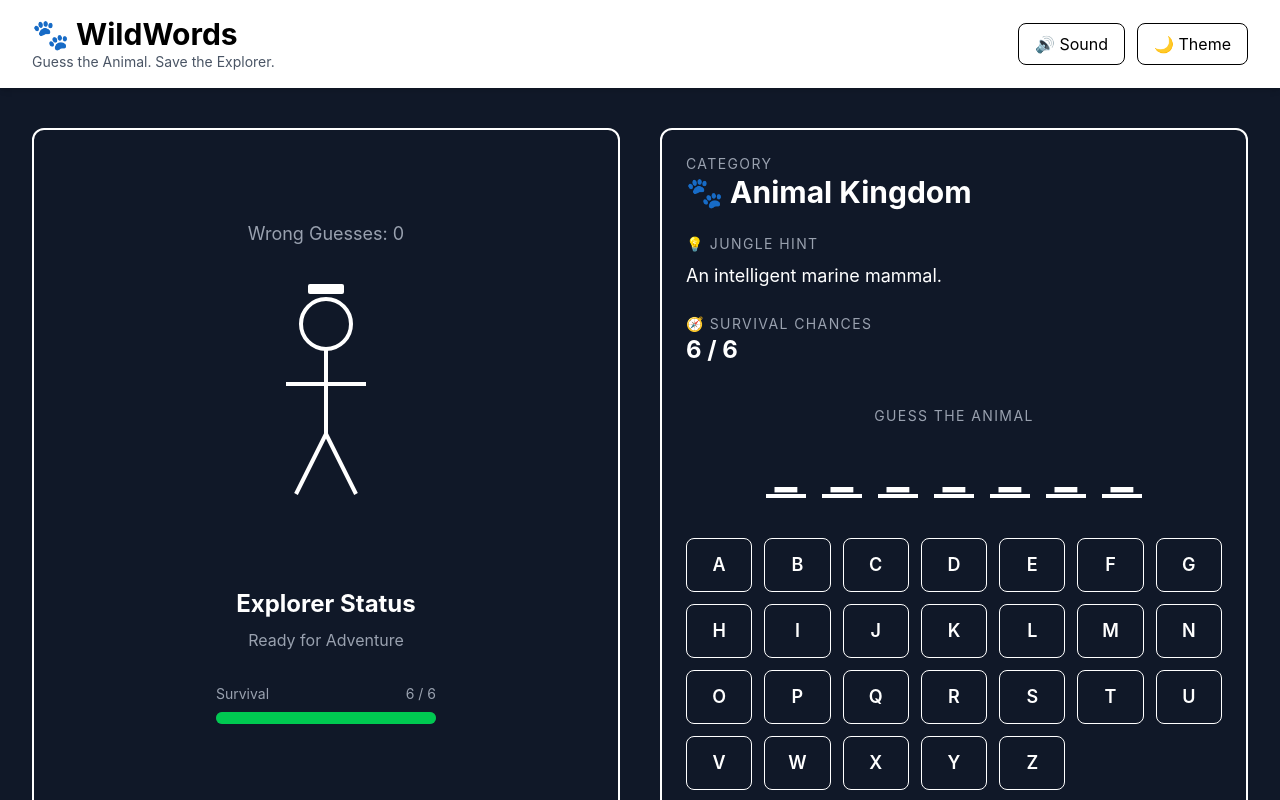
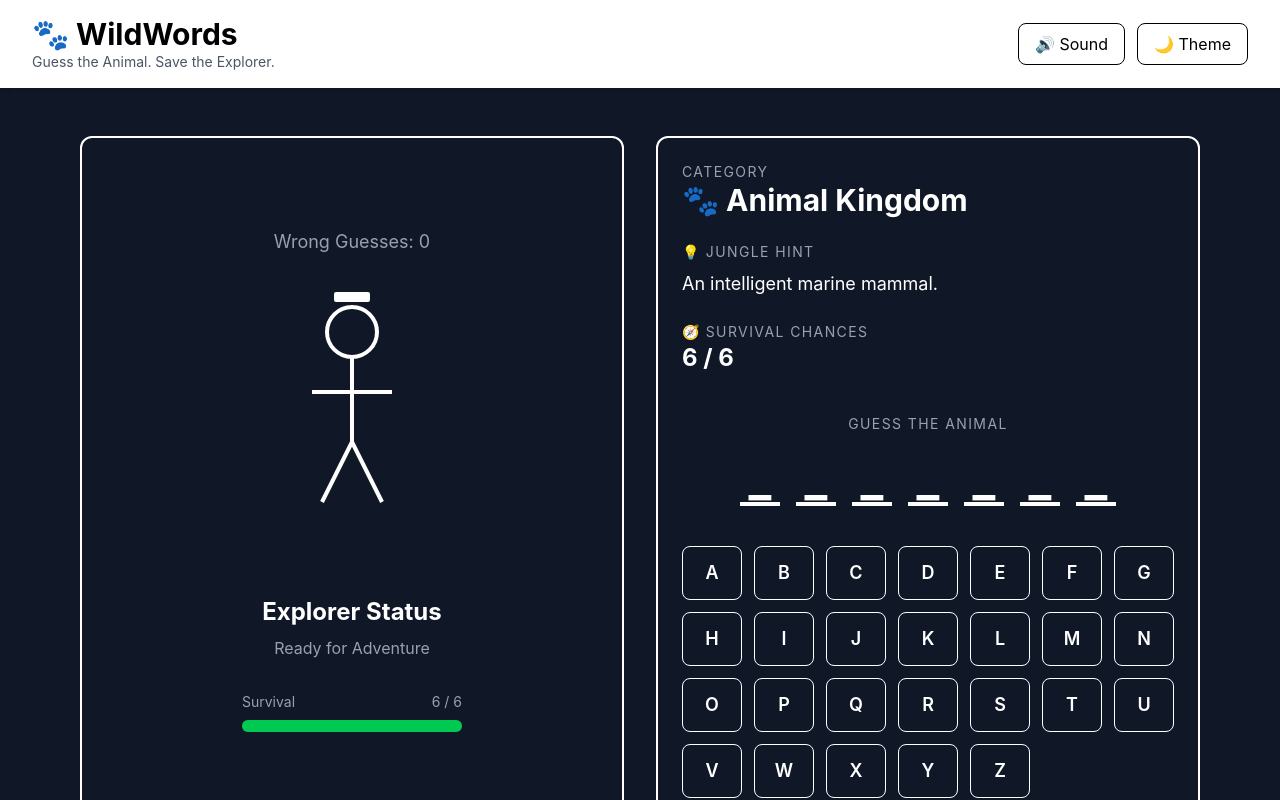
Before and after one commit to Rashika-S/3skill-frontend-internship, a React (Vite) app in the folder Project-3/: page / in a window 1280 px wide. Shown: the top 800 px of the page. Built offline with nearby package versions, Linux system fonts and the light colour scheme.

Commit message:
updated layout

```diff
--- a/Project-3/src/components/GameLayout.jsx
+++ b/Project-3/src/components/GameLayout.jsx
@@ -3,32 +3,37 @@ import ExplorerPanel from "./ExplorerPanel";
 import WordDisplay from "./WordDisplay";
 import Keyboard from "./Keyboard";
 
-function GameLayout({ selectedAnimal , guessedLetters , handleGuess , incorrectLetters , isWinner , isLoser , restartGame }) {
+function GameLayout({
+  selectedAnimal,
+  guessedLetters,
+  handleGuess,
+  incorrectLetters,
+  isWinner,
+  isLoser,
+  restartGame,
+}) {
   return (
-    <main className="max-w-7xl mx-auto px-8 py-10">
-
-      <div className="grid md:grid-cols-2 gap-10">
+    <main className="max-w-7xl mx-auto px-20 py-12">
+      <div className="grid md:grid-cols-2 gap-8">
 
         {/* Left */}
-
-        <section className="border-2 border-white rounded-xl flex items-center justify-center">
-
-          <ExplorerPanel
-          incorrectLetters={incorrectLetters}
-          />
-
+        <section className="border-2 border-white rounded-xl flex items-center justify-center p-6">
+          <ExplorerPanel incorrectLetters={incorrectLetters} />
         </section>
 
         {/* Right */}
-
         <section className="border-2 border-white rounded-xl p-6">
 
           <GameInfo selectedAnimal={selectedAnimal} />
 
-          <WordDisplay selectedAnimal={selectedAnimal} guessedLetters={guessedLetters} />
+          <WordDisplay
+            selectedAnimal={selectedAnimal}
+            guessedLetters={guessedLetters}
+            isLoser={isLoser}
+          />
 
+          {/* Win */}
           {isWinner && (
-              <h2 className="text-green-400 text-3xl text-center font-bold mt-6">
             <div className="text-center mt-6">
               <h2 className="text-4xl font-bold text-green-400">
                 🎉 Congratulations!
@@ -38,11 +43,10 @@ function GameLayout({ selectedAnimal , guessedLetters , handleGuess , incorrectL
                 You Saved the Explorer!
               </p>
             </div>
-              </h2>
           )}
 
+          {/* Lose */}
           {isLoser && (
-              <h2 className="text-red-500 text-3xl text-center font-bold mt-6">
             <div className="text-center mt-6">
               <h2 className="text-4xl font-bold text-red-500">
                 💀 Mission Failed
@@ -55,14 +59,25 @@ function GameLayout({ selectedAnimal , guessedLetters , handleGuess , incorrectL
               <p className="text-xl mt-3">
                 Correct Animal:
                 <span className="font-bold text-white">
-                      {" "}{selectedAnimal.word}
+                  {" "}
+                  {selectedAnimal.word}
                 </span>
               </p>
             </div>
-              </h2>
           )}
 
-            {isWinner || isLoser ? (
+          {/* Keyboard */}
+          {!(isWinner || isLoser) && (
+            <Keyboard
+              guessedLetters={guessedLetters}
+              handleGuess={handleGuess}
+              isWinner={isWinner}
+              isLoser={isLoser}
+            />
+          )}
+
+          {/* Restart */}
+          {(isWinner || isLoser) && (
             <div className="flex justify-center mt-6">
               <button
                 onClick={restartGame}
@@ -71,14 +86,10 @@ function GameLayout({ selectedAnimal , guessedLetters , handleGuess , incorrectL
                 🔄 Play Again
               </button>
             </div>
-            ) : null}
-
-          <Keyboard guessedLetters={guessedLetters} handleGuess={handleGuess} isWinner={isWinner} isLoser={isLoser} />
+          )}
 
         </section>
-
       </div>
-
     </main>
   );
 }
```
Lines whose indentation alone changed are shown as unchanged.
